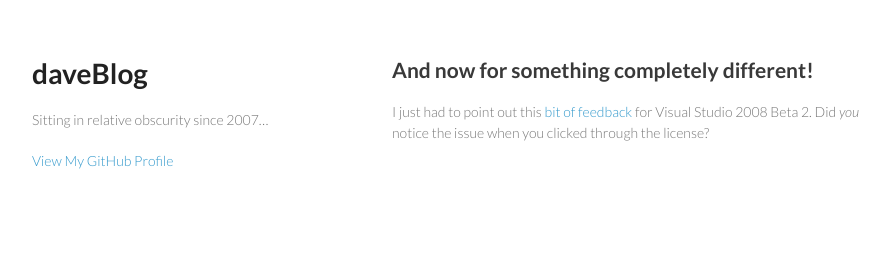
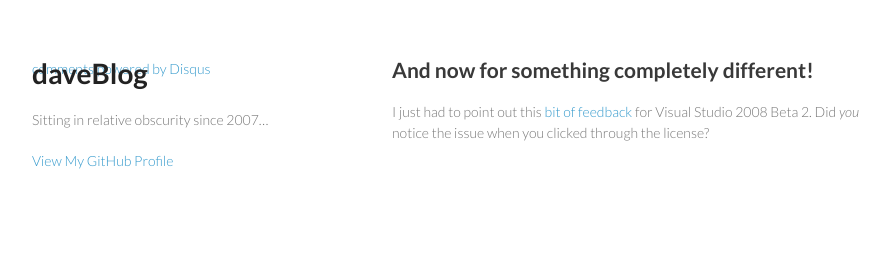
Before and after one commit to amanda-mitchell/fallingcanbedeadly.com, a Jekyll site: the page built from _posts/2007-08-01-and-now-for-something-completely-different.html, in a window 1280 px wide. Shown: the top 253 px of the page, without its empty margins (178-1068 px from the left). Built offline with Jekyll 4.4.1, drawn with Linux system fonts in a browser that asks for light colours; comment, search, counter and statistics services are not loaded; some of the changed lines change nothing that is shown.

Commit message:
Add Disqus.

```diff
--- a/_layouts/post.html
+++ b/_layouts/post.html
@@ -25,10 +25,27 @@
         <h2>{{ page.title }}</h2>
         {{ content }}
       </section>
+
+      <div id="disqus_thread"></div>
+      <a href="http://disqus.com" class="dsq-brlink">comments powered by <span class="logo-disqus">Disqus</span></a>
+
       <footer>
         <p><small>Hosted on GitHub Pages &mdash; Theme by <a href="https://github.com/orderedlist">orderedlist</a></small></p>
       </footer>
     </div>
+    <script type="text/javascript">
+        var disqus_shortname = 'fallingcanbedeadly';
+        var disqus_identifier = '{{ page.url }}';
+        var disqus_title = '{{ page.title }}';
+        var disqus_url = 'http://www.fallingcanbedeadly.com{{ page.url }}';
+
+        (function() {
+            var dsq = document.createElement('script'); dsq.type = 'text/javascript'; dsq.async = true;
+            dsq.src = '//' + disqus_shortname + '.disqus.com/embed.js';
+            (document.getElementsByTagName('head')[0] || document.getElementsByTagName('body')[0]).appendChild(dsq);
+        })();
+    </script>
+
     <script src="javascripts/scale.fix.js"></script>
               <script type="text/javascript">
             var gaJsHost = (("https:" == document.location.protocol) ? "https://ssl." : "http://www.");
```
